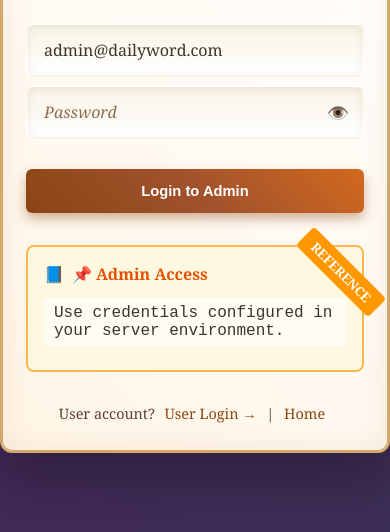
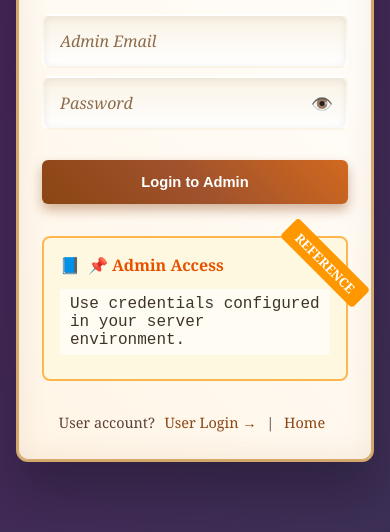
Before and after one commit to ppavankumar19/Vocab-Hub, a plain HTML site: page public/admin-login.html in a window 390 px wide. Shown: the part 306-838 px from the top of the page. Drawn offline with Linux system fonts and the light colour scheme.

Commit message:
fix: remove pre-filled admin email and add body padding for mobile
Remove hardcoded admin@dailyword.com from email input value.
Add body padding to prevent form clipping on small screens.

```diff
--- a/public/admin-login.html
+++ b/public/admin-login.html
@@ -17,6 +17,7 @@
       align-items:center;
       justify-content:center;
       overflow:hidden;
+      padding:1rem;
     }
 
     @keyframes globalBG{
@@ -369,7 +370,7 @@
     <p class="subtitle">Access administrator dashboard</p>
 
     <form id="loginForm">
-      <input type="email" id="email" placeholder="Admin Email" value="admin@dailyword.com" required>
+      <input type="email" id="email" placeholder="Admin Email" required>
 
       <div class="password-wrapper">
         <input type="password" id="password" placeholder="Password" required>
```
